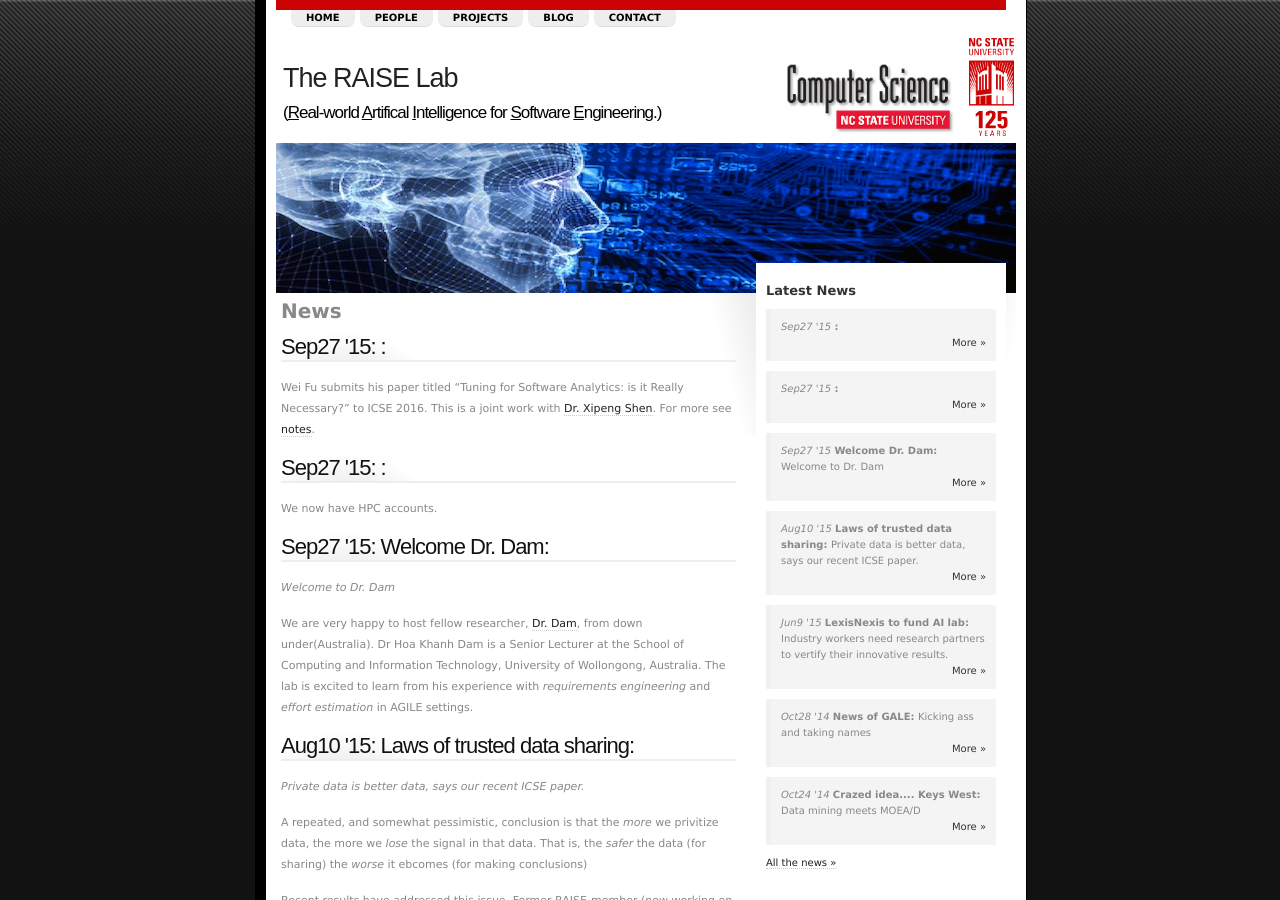
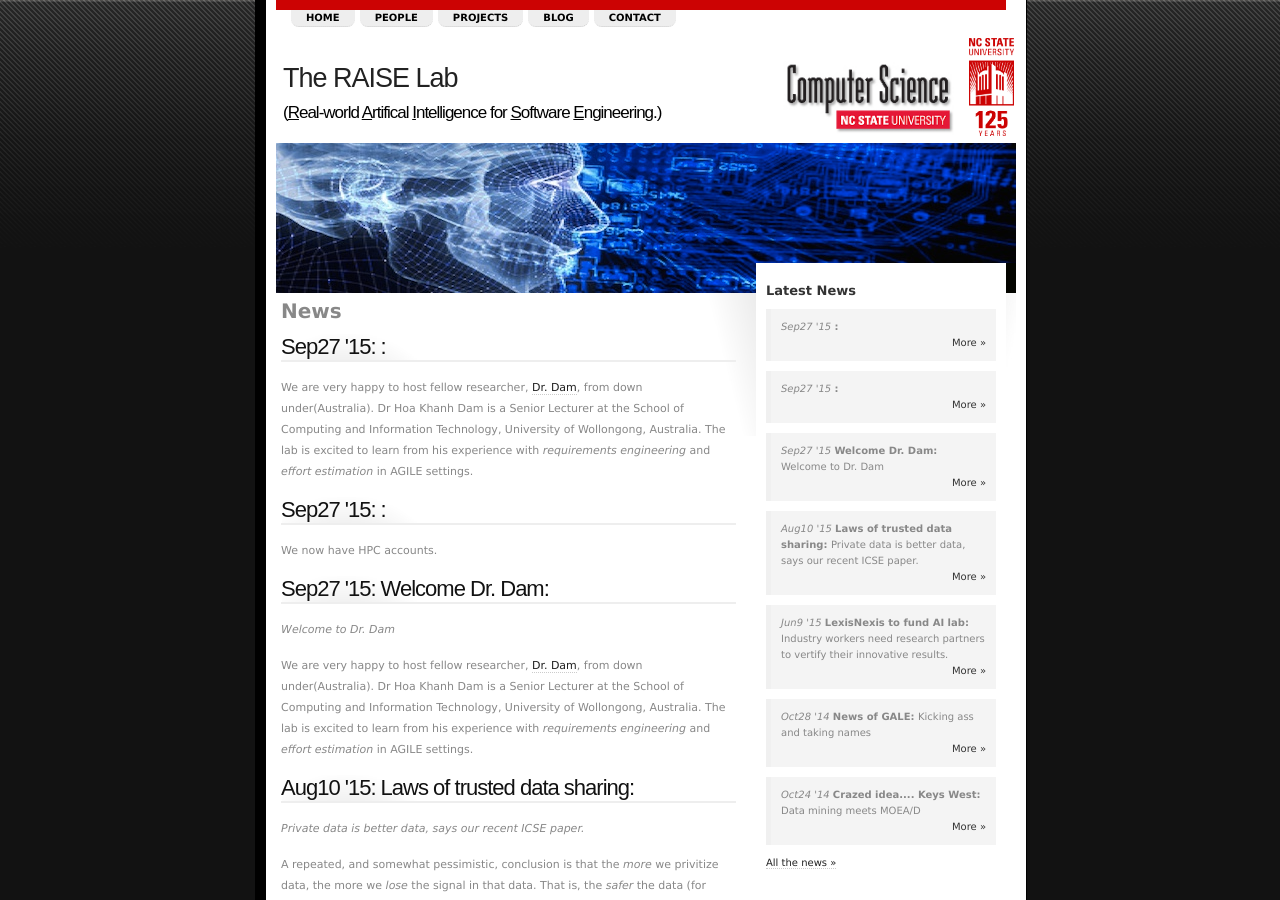
Before and after one commit to ai-se/ai-se.github.io, a Jekyll site: the page built from news/index.html, in a window 1280 px wide and 900 px high. Built offline with Jekyll 4.4.1, drawn with Linux system fonts in a browser that asks for light colours; Markdown is read by kramdown in place of the engine named in the settings; comment, search, counter and statistics services are not loaded.

```diff
--- a/news/_posts/2015-08-28-Tuning-Wei.md
+++ b/news/_posts/2015-08-28-Tuning-Wei.md
@@ -4,4 +4,4 @@
 author: Admin
 excerpt: Tuning for Software Analytics: is it Really Necessary?
 ---
-Wei Fu submits his paper titled "Tuning for Software Analytics: is it Really Necessary?" to ICSE 2016. This is a joint work with [Dr. Xipeng Shen](http://people.engr.ncsu.edu/xshen5/). For more see [notes](http://ai4se.net/projects/2015/08/31/Tuning/).
+We are very happy to host fellow researcher, [Dr. Dam](http://www.uow.edu.au/~hoa/), from down under(Australia). Dr Hoa Khanh Dam is a Senior Lecturer at the School of Computing and Information Technology, University of Wollongong, Australia. The lab is excited to learn from his  experience with *requirements engineering* and *effort estimation* in AGILE settings.
```
